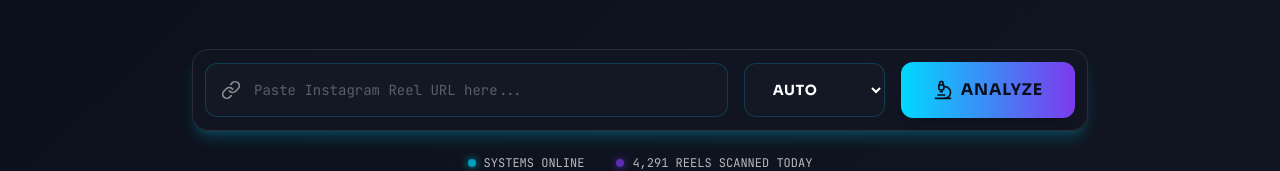
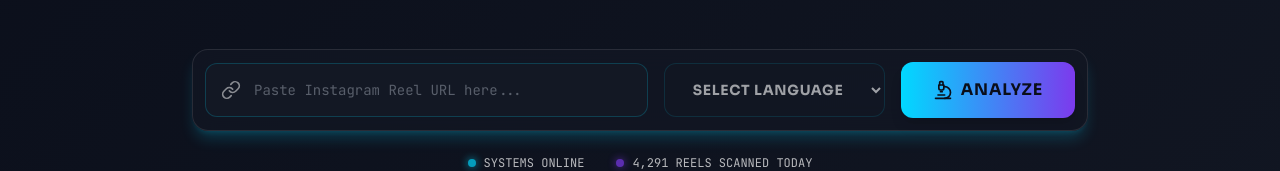
Before and after one commit to akshat657/Instagram_Reel_checker, a React app in the folder frontend/: page / in a window 1280 px wide. Shown: the part 437-608 px from the top of the page. Built offline with nearby package versions, Linux system fonts and the light colour scheme; no server answers; the HTML template or start-up script is replaced by a standard one.

Commit message:
fix: Remove auto language detection, make manual selection required

```diff
--- a/frontend/src/pages/Home.jsx
+++ b/frontend/src/pages/Home.jsx
@@ -9,7 +9,7 @@
  */
 function Home({ onAnalyze, theme }) {
   const [url, setUrl] = useState('');
-  const [language, setLanguage] = useState('auto');
+  const [language, setLanguage] = useState('');
   const [error, setError] = useState('');
 
   const handleSubmit = (e) => {
@@ -24,6 +24,12 @@
 
     if (!url.includes('instagram.com/reel/') && !url.includes('instagram.com/p/')) {
       setError('Please enter a valid Instagram Reel or Post URL');
+      return;
+    }
+
+    // Validate language selection
+    if (!language) {
+      setError('Please select audio language (English or Hindi)');
       return;
     }
 
@@ -97,6 +103,7 @@
               <select
                 value={language}
                 onChange={(e) => setLanguage(e.target.value)}
+                required
                 className={`
                   px-6 py-4 rounded-xl font-bold text-sm uppercase tracking-wider cursor-pointer
                   ${isDark
@@ -105,9 +112,10 @@
                   }
                   border focus:outline-none focus:ring-2
                   ${isDark ? 'focus:ring-cyber-accent' : 'focus:ring-clinical-accent'}
+                  ${!language ? 'opacity-60' : ''}
                 `}
               >
-                <option value="auto">AUTO</option>
+                <option value="" disabled>SELECT LANGUAGE</option>
                 <option value="English">ENGLISH</option>
                 <option value="Hindi">HINDI</option>
               </select>
```
Also changed, not shown: 1 other file (tests, documents, lock files or other folders).
